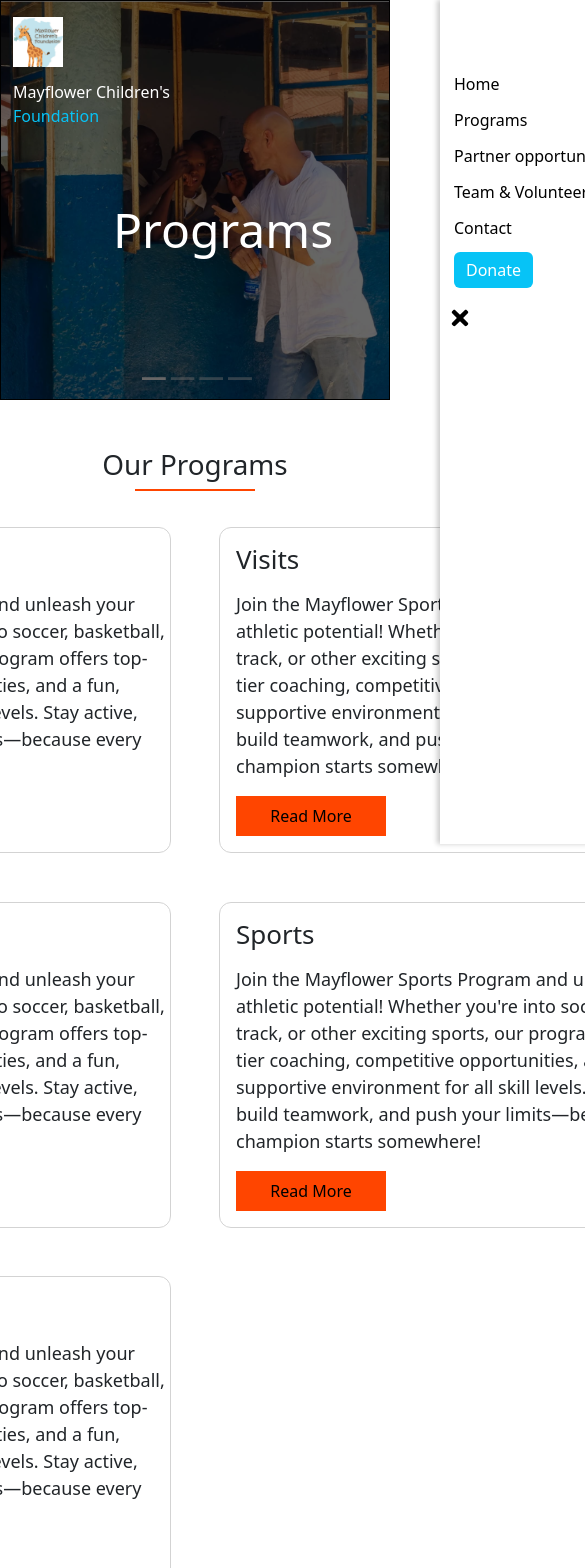
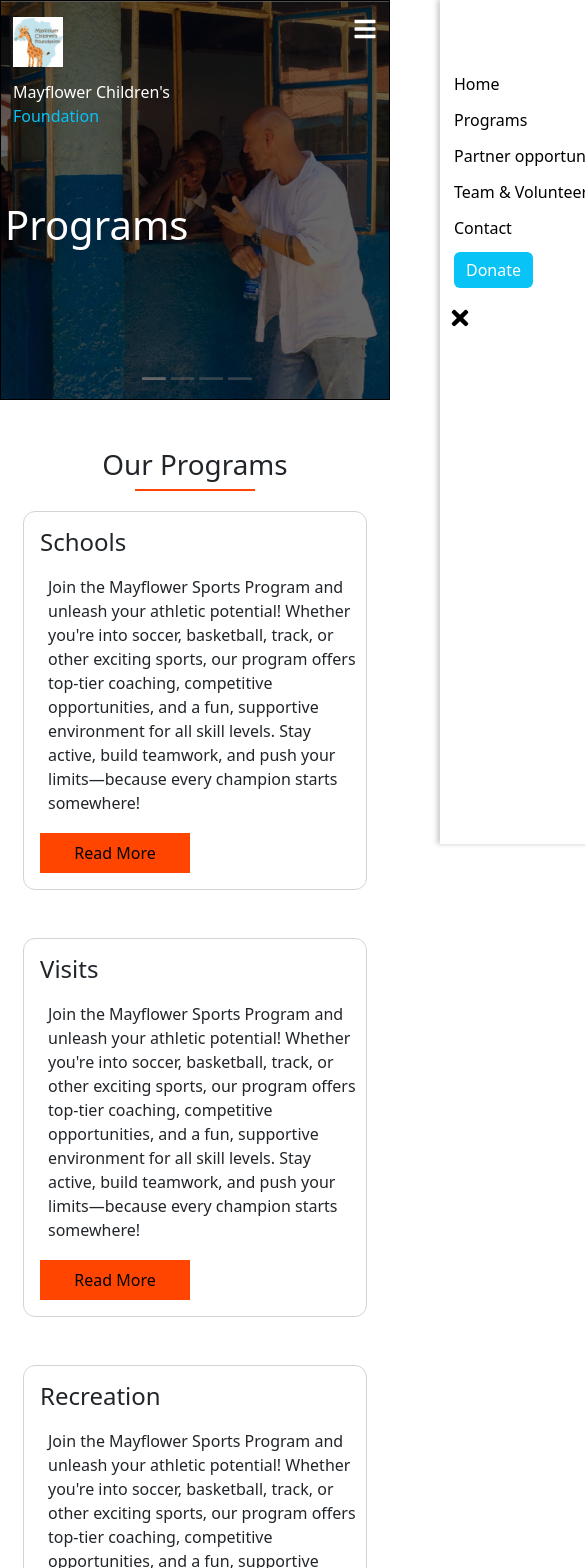
Before and after one commit to Nabanji/Mayflower, a React (Vite) app: page /programs in a window 390 px wide. Shown: the top 1568 px of the page, 585 px wide, since content can reach past the window. Built offline with nearby package versions, Linux system fonts and the light colour scheme.

Commit message:
Programs page done, one section to added later

```diff
--- a/src/Pages/Homepage/Homepage.jsx
+++ b/src/Pages/Homepage/Homepage.jsx
@@ -23,9 +23,9 @@ export default function Homepage() {
     return (
         <>
             <Navbar />
-            <div className="container">
+            <div>
 
-                <section className="home-intro" data-aos="zoom-in-up">
+                <section className="container home-intro" data-aos="zoom-in-up">
                     <div className="home-content">
                         <h1 className='home-header'>Small efforts make <br />big <span style={{color: '#07c3f6'}}>change</span></h1>
                         <p className='fs-4'>Improving young children's education, health and well-being through education, nutrition and recreational programs.</p>
@@ -39,7 +39,7 @@ export default function Homepage() {
 
                 <section className="container d-flex flex-wrap justify-content-center gap-3 card-section">
                     <div className='card-item d-flex flex-column justify-content-center align-items-center text-center'data-aos="fade-up" >
-                        <PiHandHeartDuotone size={100}/>
+                        <PiHandHeartDuotone size={100} />
                         <h2 className="h4">Become a Volunteer</h2>
                         <p className="fs-5">
                             Make a difference in your community by joining our team of dedicated volunteers.
@@ -85,7 +85,7 @@ export default function Homepage() {
 
                 </section>
 
-                <section className="interest d-flex">
+                <section className="container interest d-flex">
                     <div className="interest-div interest-desc d-flex flex-column justify-content-center" data-aos='fade-right'>
                         <h3 className='fs-5'>community first approach</h3>
                         <h1>We raise funds with the aim of helping children achieve their dreams.</h1>
--- a/src/Pages/Programs/Programs.css
+++ b/src/Pages/Programs/Programs.css
@@ -3,6 +3,10 @@
     margin: 0;
     box-sizing: border-box;
     outline: none;
+}
+
+.sidebar-btn {
+    color: white;
 }
 
 .programs-intro {
@@ -49,12 +53,16 @@
 .program {
     width: 100%;
     display: grid;
-    grid-template-columns: repeat(2, 500px);
+    grid-template-columns: repeat(2, 480px);
     justify-content: center;
+    column-gap: 12px;
+    row-gap: 8px;
+    padding: 0px 6px;
     padding-top: 20px;
 }
 
 .program-card {
+    max-width: 500px;
     height: auto;
     cursor: pointer;
     transition: .6s all ease-in-out;
@@ -93,3 +101,57 @@
 .program-description button:hover {
     background: none;
 }
+
+
+
+@media screen and (max-width: 567px) {
+
+    .programs-heading h1 {
+        padding: 0;
+        padding-left: 4px;
+        font-size: 2.5rem;
+    }
+
+    .program {
+        grid-template-columns: repeat(1, 90%);
+        justify-items: center;
+        padding: 4px;
+    }
+
+    .program-card h4 {
+        font-size: 1.5rem;
+    }
+
+    .program-card p {
+        font-size: 1rem;
+        padding: 2px 8px;
+    }
+
+}
+
+@media screen and (min-width: 567px) and (max-width: 768px) {
+    .programs-heading h1 {
+        padding: 0;
+        padding-left: 4px;
+    }
+
+    .program {
+        grid-template-columns: repeat(2, 45%);
+    }
+
+    .program-card h4 {
+        font-size: 1.5rem;
+    }
+
+    .program-card p {
+        font-size: 1rem;
+    }
+
+}
+
+@media (min-width: 768px) and (max-width: 1024px) {
+    .program {
+        padding: 2px 6px;
+        grid-template-columns: repeat(2, 40%);
+    }
+}
--- a/src/Pages/Programs/Programs.jsx
+++ b/src/Pages/Programs/Programs.jsx
@@ -1,6 +1,8 @@
 import { useEffect } from 'react';
 import '../Programs/Programs.css';
 import Navbar from '../../components/Navbar/Navbar';
+import Footer from '../../components/Footer/Footer';
+import GoogleMap from '../../components/GoogleMaps/GoogleMaps';
 import AOS from "aos";
 import "aos/dist/aos.css";
 
@@ -72,6 +74,10 @@ export default function Programs() {
                 </div>
             </section>
 
+            <GoogleMap />
+
+            <Footer />
+
         </>
     )
 }
--- a/src/components/Footer/Footer.css
+++ b/src/components/Footer/Footer.css
@@ -1,3 +1,14 @@
+* {
+    margin: 0;
+    padding: 0;
+    box-sizing: border-box;
+    outline: none;
+}
+
+.footer {
+    background-color: #07c2f637;
+}
+
 .intro {
     color: black;
 }
@@ -71,13 +82,11 @@
 }
 
 .copyright {
-    position: absolute;
     width: 100%;
     text-align: center;
 }
 
 .copyright p {
-    margin: auto 0;
     font-style: italic;
     font-weight: 400 !important;
 }
--- a/src/components/Footer/Footer.jsx
+++ b/src/components/Footer/Footer.jsx
@@ -10,7 +10,7 @@ import { FaFacebookF } from "react-icons/fa";
 export default function Footer() {
 
     return (
-        <section className="footer my-5" data-aos='fade-up'>
+        <section className="footer d-flex flex-column pt-3" data-aos='fade-up'>
             <div className='d-flex justify-content-around major'>
                 <div className="intro">
                     <h1 className='fs-6'>mayflower children's foundation</h1>
@@ -36,7 +36,7 @@ export default function Footer() {
                     </div>
                 </div>
             </div>
-            <div className='socials d-flex justify-content-between'>
+            <div className='socials d-flex justify-content-between align-items-center px-4'>
                 <h1 className='fs-4'>Get connected with us on social networks</h1>
                 <div className="social-links d-flex gap-3">
                     <FaInstagram className='social-icon' size={24} />
--- /dev/null
+++ b/src/components/GoogleMaps/GoogleMaps.jsx
@@ -0,0 +1,15 @@
+export default function GoogleMap() {
+    return (
+        <div style={{ width: "100%", height: "450px" }}>
+            <iframe
+                src="https://www.google.com/maps/embed?pb=!1m18!1m12!1m3!1d3988.8131583803493!2d36.805974875048385!3d-1.2861398987016364!2m3!1f0!2f0!3f0!3m2!1i1024!2i768!4f13.1!3m3!1m2!1s0x182f10c8d21d1ef5%3A0x9718fa8cbff09943!2sVienna%20Court!5e0!3m2!1sen!2ske!4v1739818699147!5m2!1sen!2ske"
+                width="100%"
+                height="100%"
+                style={{ border: "0" }}
+                allowFullScreen
+                loading="lazy"
+                referrerPolicy="no-referrer-when-downgrade"
+            ></iframe>
+    </div>
+    )
+}
```
